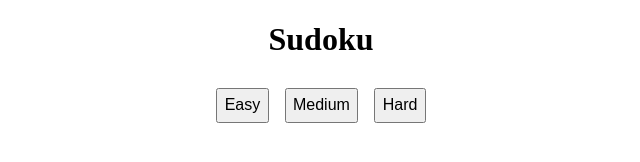
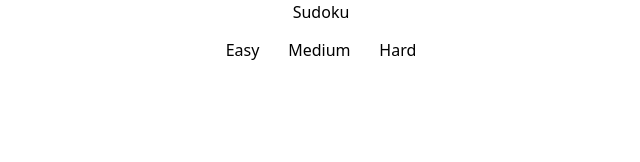
Before and after one commit to jordanjanszen/javascript-sudoku, a website: page index.html in a window 1280 px wide. Shown: the whole page, without its empty margins (319-959 px from the left). Drawn offline with nearby package versions, Linux system fonts and the light colour scheme.

Commit message:
Tailwind CSS installed

```diff
--- a/index.html
+++ b/index.html
@@ -4,6 +4,7 @@
     <meta charset="UTF-8">
     <meta name="viewport" content="width=device-width, initial-scale=1.0">
     <title>Sudoku Game</title>
+    <link href="https://cdn.jsdelivr.net/npm/tailwindcss@^3.4.4/dist/tailwind.min.css" rel="stylesheet">
     <link rel="stylesheet" href="styles/style.css">
 </head>
 <body>
--- a/scripts/main.js
+++ b/scripts/main.js
@@ -120,6 +120,7 @@ function hasUniqueSolution(board) {
   return solutions === 1;
 };
 
+// Generate grid elements
 function generateGrid(difficulty) {
   sudokuGrid.innerHTML = ""; // Clear existing grid
   const completeBoard = generateCompleteBoard();
@@ -146,6 +147,7 @@ function generateGrid(difficulty) {
   }
 };
 
+// Ensure inputs by the user are valid
 function validateInput(event) {
   const cell = event.target;
   const value = cell.textContent;
@@ -199,6 +201,7 @@ function isValid(cell, value) {
   return true;
 };
 
+// Ensure grid has been filled with valid inputs
 function checkCompletion() {
   const cells = Array.from(sudokuGrid.children);
 
--- a/styles/style.css
+++ b/styles/style.css
@@ -1,4 +1,7 @@
-/* Basic grid and cell styles */
+@tailwind base;
+@tailwind components;
+@tailwind utilities;
+
 h1 {
   text-align: center;
 }
--- /dev/null
+++ b/tailwind.config.js
@@ -0,0 +1,11 @@
+/** @type {import('tailwindcss').Config} */
+module.exports = {
+  content: [],
+  theme: {
+    extend: {},
+  },
+  plugins: [
+    require('tailwindcss'),
+    require('autoprefixer'),
+  ],
+}
```
Also changed, not shown: package.json (added, +7 -0 lines), 1 other file.
